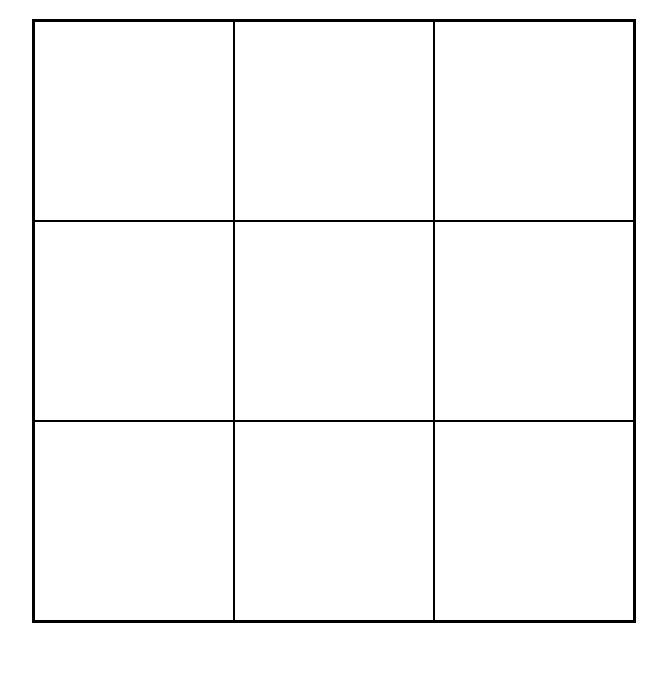
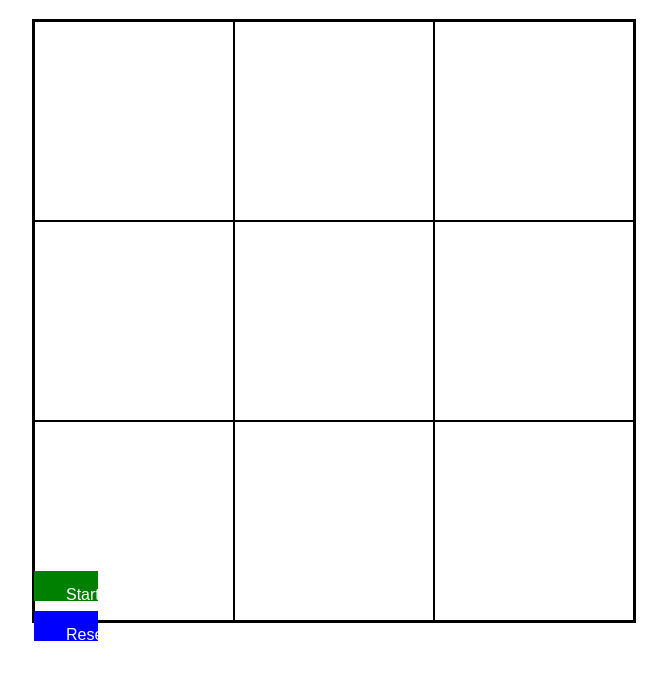
Before and after one commit to CrimsonCoder42/tic-tac-toe-assignment, a plain HTML site: page index.html in a window 1280 px wide. Shown: the part 79-758 px from the top of the page, without its empty margins (306-973 px from the left). Drawn offline with Linux system fonts and the light colour scheme.

Commit message:
Html formatted, buttons added and aligned gaps between grids done

```diff
--- a/index.html
+++ b/index.html
@@ -1,36 +1,3 @@
-<!-- <!DOCTYPE html>
-<html lang="en">
-<head>
-    <meta charset="UTF-8">
-    <meta name="viewport" content="width=device-width, initial-scale=1.0">
-    <meta http-equiv="X-UA-Compatible" content="ie=edge">
-    <link rel="stylesheet" href="style.css">
-    <title>Tic Tac Toe!!</title>
-</head>
-<body>
-    <h1>Tic Tac Toe!!</h1>
-    <div class= "grid-layout">
-        <div class="grid" id='grid0'></div>
-        <div class="grid" id='grid1'></div>
-        <div class="grid" id='grid2'></div>
-        <div class="grid" id='grid3'></div>
-        <div class="grid" id='grid4'></div>
-        <div class="grid" id='grid5'></div>
-        <div class="grid" id='grid6'></div>
-        <div class="grid" id='grid7'></div>
-        <div class="grid" id='grid8'></div>
-    </div>
-
-    <div id="UI-display">
-        <label for=""></label>
-        <button id="start">Flip</button>
-    </div>
-
-
-
-    <script src="app.js"></script>
-</body>
-</html> -->
 <!DOCTYPE html>
 <html lang="en">
 <head>
@@ -43,7 +10,10 @@
     <body>
 <h1>Tic Tac Toe!!</h1>
 
-<div id="main"></div>
+<div id="main">
+        <button class="Sbutton">Start</button>
+        <button class="Rbutton">Reset</button>
+</div>
 
 
 
--- a/style.css
+++ b/style.css
@@ -6,8 +6,32 @@ h1 {
     border: 1px solid black;
     height: 198px;
     width : 198px;
-    grid-gap: 1px;
   }
+
+button {
+    height: 25px;
+    width: 50px;
+    border: none;
+    color: white;
+    padding: 15px 32px;
+    text-align: center;
+    text-decoration: none;
+    display: inline-block;
+    font-size: 16px;
+    position: fixed;
+}
+
+.Rbutton{
+    bottom:10%;
+    background-color: blue;
+}
+
+.Sbutton{
+    bottom:15%;
+    background-color: green;
+}
+
+
 #main {
     grid-template-columns: repeat(3, 1fr);
     border: 2px solid black;
```
Also changed, not shown: 1 other file.
